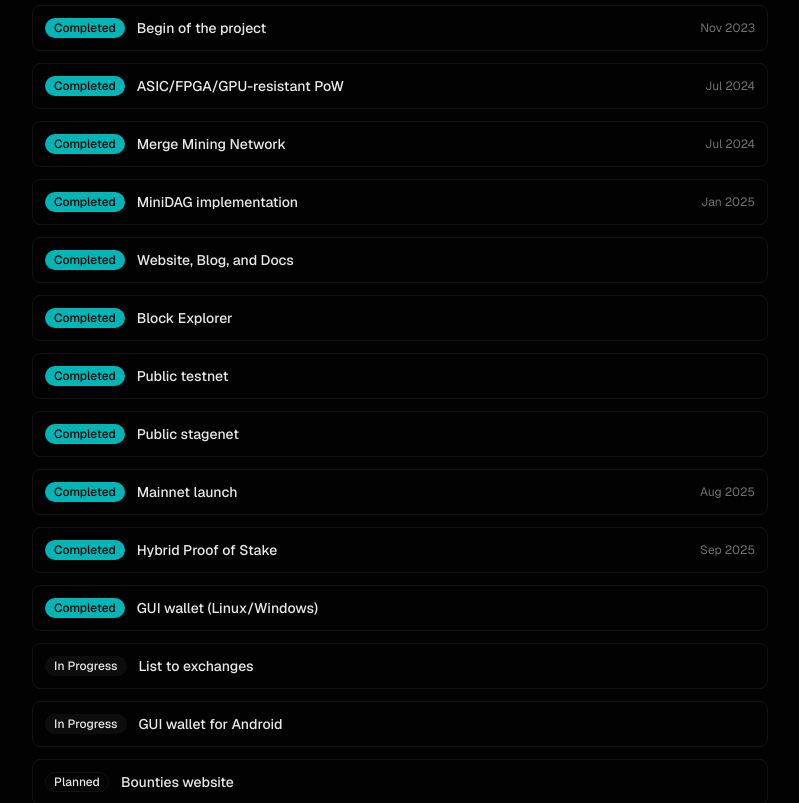
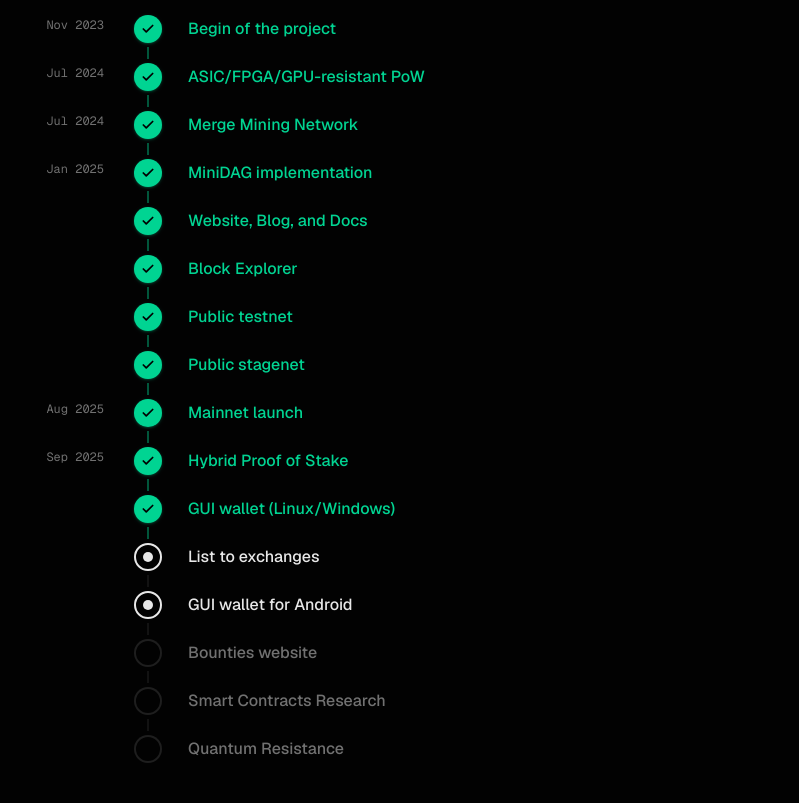
Before and after one commit to litedag-chain/litedag-web, a Next.js app in the folder apps/website/: page / in a window 1280 px wide. Shown: the part 1100-1903 px from the top of the page, without its empty margins (240-1039 px from the left). Built offline with nearby package versions, Linux system fonts and the light colour scheme.

Commit message:
feat: add timeline component, replace roadmap list
Three-column layout (date | dot+connector | title). Emerald-400 neon
mint for done state, foreground ring for current, muted for future.

```diff
--- a/apps/website/app/page.tsx
+++ b/apps/website/app/page.tsx
@@ -7,7 +7,7 @@ import {
   CardHeader,
   CardTitle,
 } from "@litedag/ui/components/card"
-import { Badge } from "@litedag/ui/components/badge"
+import { Timeline, type TimelineItem } from "@litedag/ui/components/timeline"
 
 const features = [
   {
@@ -42,23 +42,23 @@ const features = [
   },
 ]
 
-const roadmap = [
-  { title: "Begin of the project", status: "done" as const, date: "Nov 2023" },
-  { title: "ASIC/FPGA/GPU-resistant PoW", status: "done" as const, date: "Jul 2024" },
-  { title: "Merge Mining Network", status: "done" as const, date: "Jul 2024" },
-  { title: "MiniDAG implementation", status: "done" as const, date: "Jan 2025" },
-  { title: "Website, Blog, and Docs", status: "done" as const },
-  { title: "Block Explorer", status: "done" as const },
-  { title: "Public testnet", status: "done" as const },
-  { title: "Public stagenet", status: "done" as const },
-  { title: "Mainnet launch", status: "done" as const, date: "Aug 2025" },
-  { title: "Hybrid Proof of Stake", status: "done" as const, date: "Sep 2025" },
-  { title: "GUI wallet (Linux/Windows)", status: "done" as const },
-  { title: "List to exchanges", status: "wip" as const },
-  { title: "GUI wallet for Android", status: "wip" as const },
-  { title: "Bounties website", status: "planned" as const },
-  { title: "Smart Contracts Research", status: "planned" as const },
-  { title: "Quantum Resistance", status: "planned" as const },
+const roadmap: TimelineItem[] = [
+  { title: "Begin of the project", status: "done", date: "Nov 2023" },
+  { title: "ASIC/FPGA/GPU-resistant PoW", status: "done", date: "Jul 2024" },
+  { title: "Merge Mining Network", status: "done", date: "Jul 2024" },
+  { title: "MiniDAG implementation", status: "done", date: "Jan 2025" },
+  { title: "Website, Blog, and Docs", status: "done" },
+  { title: "Block Explorer", status: "done" },
+  { title: "Public testnet", status: "done" },
+  { title: "Public stagenet", status: "done" },
+  { title: "Mainnet launch", status: "done", date: "Aug 2025" },
+  { title: "Hybrid Proof of Stake", status: "done", date: "Sep 2025" },
+  { title: "GUI wallet (Linux/Windows)", status: "done" },
+  { title: "List to exchanges", status: "current" },
+  { title: "GUI wallet for Android", status: "current" },
+  { title: "Bounties website", status: "future" },
+  { title: "Smart Contracts Research", status: "future" },
+  { title: "Quantum Resistance", status: "future" },
 ]
 
 const links = [
@@ -68,20 +68,6 @@ const links = [
   { label: "Telegram", href: "https://t.me/litedag_en" },
   { label: "GitHub", href: "https://github.com/litedag-chain" },
 ]
-
-function StatusBadge({ status }: { status: "done" | "wip" | "planned" }) {
-  const variants = {
-    done: "default",
-    wip: "secondary",
-    planned: "outline",
-  } as const
-  const labels = {
-    done: "Completed",
-    wip: "In Progress",
-    planned: "Planned",
-  }
-  return <Badge variant={variants[status]}>{labels[status]}</Badge>
-}
 
 export default function Page() {
   return (
@@ -128,24 +114,7 @@ export default function Page() {
       {/* Roadmap */}
       <section className="mx-auto max-w-3xl px-4 py-16">
         <h2 className="mb-8 text-2xl font-bold">Roadmap</h2>
-        <div className="flex flex-col gap-3">
-          {roadmap.map((item) => (
-            <div
-              key={item.title}
-              className="flex items-center justify-between rounded-lg border p-3"
-            >
-              <div className="flex items-center gap-3">
-                <StatusBadge status={item.status} />
-                <span className="text-sm font-medium">{item.title}</span>
-              </div>
-              {"date" in item && item.date && (
-                <span className="text-xs text-muted-foreground">
-                  {item.date}
-                </span>
-              )}
-            </div>
-          ))}
-        </div>
+        <Timeline items={roadmap} />
       </section>
 
       {/* Community */}
--- /dev/null
+++ b/packages/ui/src/components/timeline.tsx
@@ -0,0 +1,107 @@
+import * as React from "react"
+import { cn } from "@litedag/ui/lib/utils"
+
+type TimelineItemStatus = "done" | "current" | "future"
+
+type TimelineItem = {
+  title: string
+  description?: string
+  date?: string
+  status: TimelineItemStatus
+}
+
+function Timeline({
+  items,
+  className,
+}: {
+  items: TimelineItem[]
+  className?: string
+}) {
+  return (
+    <div className={cn("flex flex-col", className)}>
+      {items.map((item, i) => {
+        const isFirst = i === 0
+        const isLast = i === items.length - 1
+        const prevDone = i > 0 && items[i - 1]!.status === "done"
+        const connectorAboveColor = prevDone ? "bg-emerald-400/40" : "bg-border"
+        const connectorBelowColor = item.status === "done" ? "bg-emerald-400/40" : "bg-border"
+
+        return (
+          <div key={i} className="flex">
+            {/* Date column */}
+            <div className="flex w-24 shrink-0 items-start justify-end pr-6 pt-3">
+              {item.date && (
+                <span className="font-mono text-xs text-muted-foreground">
+                  {item.date}
+                </span>
+              )}
+            </div>
+
+            {/* Dot + connectors column */}
+            <div className="relative flex w-10 shrink-0 flex-col items-center">
+              {/* Connector above dot */}
+              {!isFirst && (
+                <div className={cn("w-0.5 flex-1", connectorAboveColor)} />
+              )}
+              {isFirst && <div className="flex-1" />}
+
+              {/* Dot */}
+              <div className="relative z-10 my-1 shrink-0">
+                {item.status === "done" ? (
+                  <div className="flex size-7 items-center justify-center rounded-full bg-emerald-400 shadow-sm shadow-emerald-400/25">
+                    <svg
+                      width="14"
+                      height="14"
+                      viewBox="0 0 24 24"
+                      fill="none"
+                      stroke="currentColor"
+                      strokeWidth="3"
+                      strokeLinecap="round"
+                      strokeLinejoin="round"
+                      className="text-white dark:text-black"
+                    >
+                      <polyline points="20 6 9 17 4 12" />
+                    </svg>
+                  </div>
+                ) : item.status === "current" ? (
+                  <div className="flex size-7 items-center justify-center rounded-full border-2 border-foreground bg-background">
+                    <div className="size-2.5 rounded-full bg-foreground" />
+                  </div>
+                ) : (
+                  <div className="size-7 rounded-full border-2 border-muted-foreground/25 bg-background" />
+                )}
+              </div>
+
+              {/* Connector below dot */}
+              {!isLast && (
+                <div className={cn("w-0.5 flex-1", connectorBelowColor)} />
+              )}
+              {isLast && <div className="flex-1" />}
+            </div>
+
+            {/* Content column */}
+            <div className="flex flex-1 flex-col justify-center py-3 pl-5">
+              <span
+                className={cn(
+                  "font-medium",
+                  item.status === "done" && "text-emerald-400",
+                  item.status === "current" && "text-foreground",
+                  item.status === "future" && "text-muted-foreground",
+                )}
+              >
+                {item.title}
+              </span>
+              {item.description && (
+                <p className="mt-0.5 text-sm text-muted-foreground">
+                  {item.description}
+                </p>
+              )}
+            </div>
+          </div>
+        )
+      })}
+    </div>
+  )
+}
+
+export { Timeline, type TimelineItem, type TimelineItemStatus }
```
